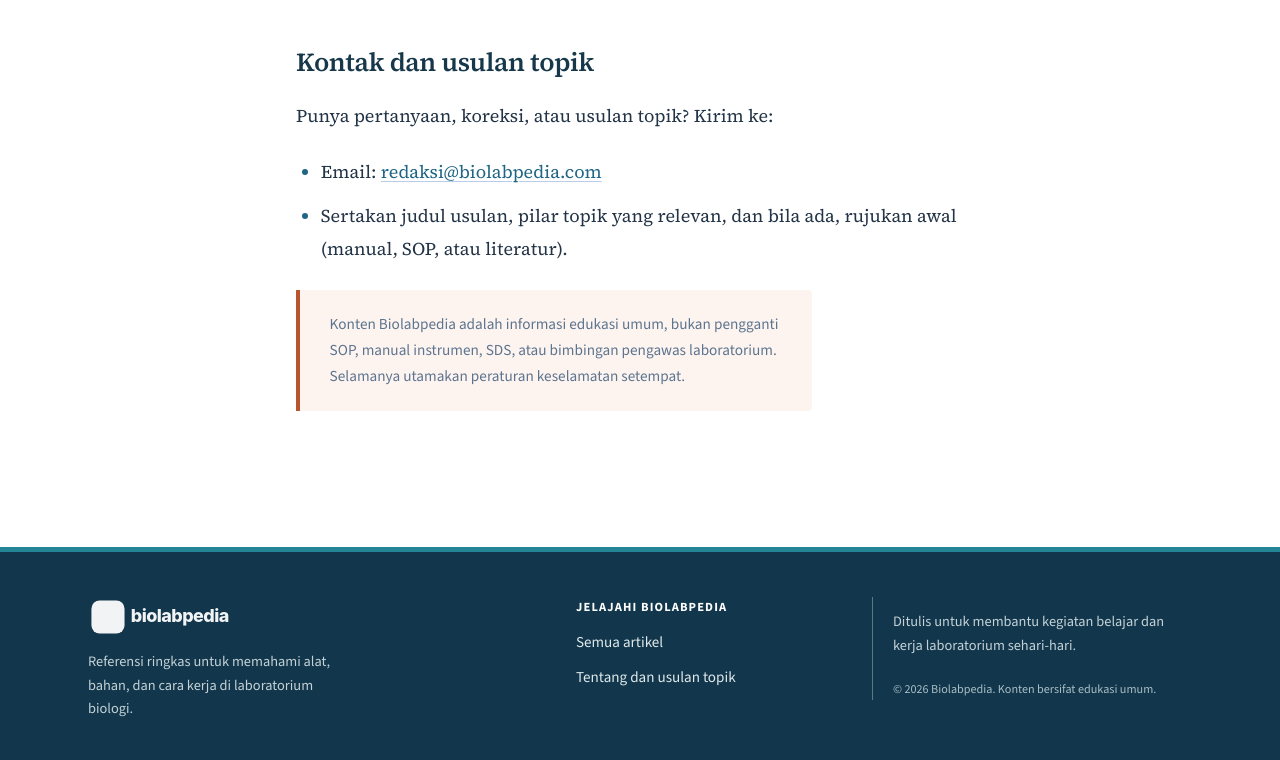
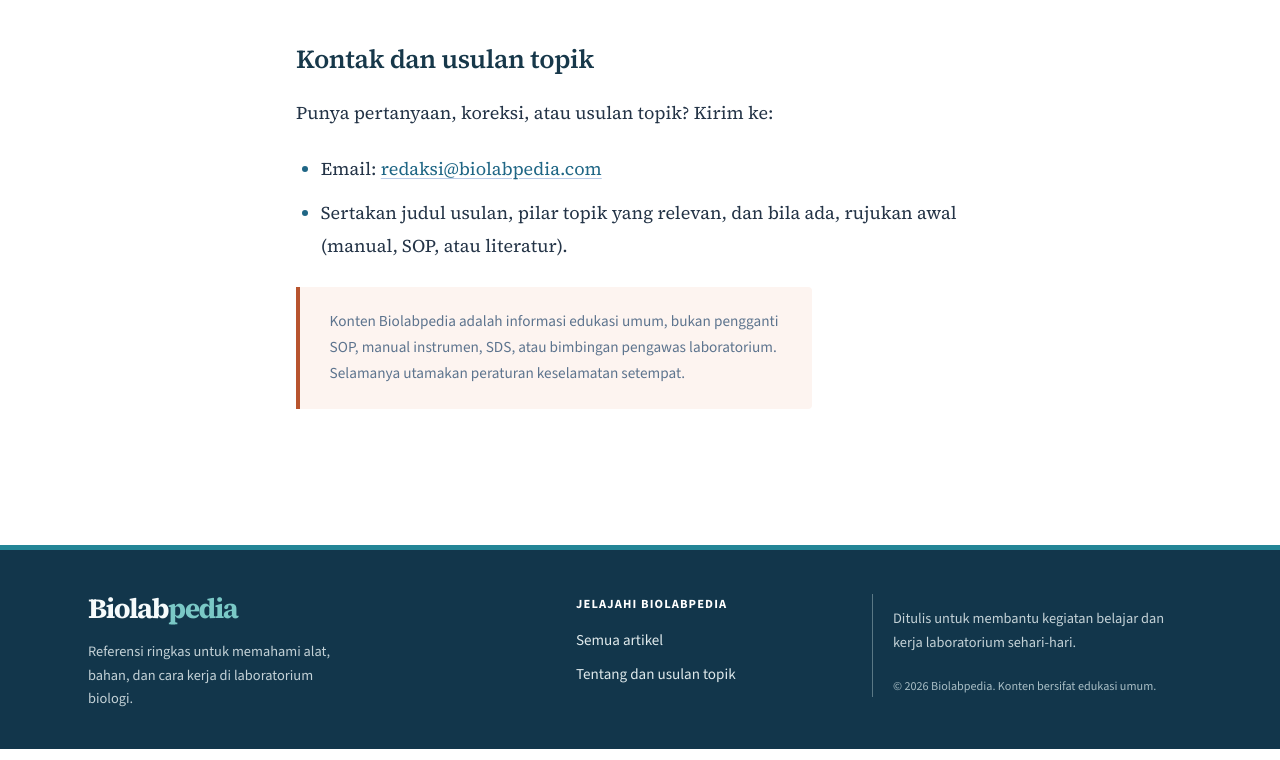
Before and after one commit to trigutomo/biolabpedia, an Astro site: page /tentang in a window 1280 px wide. Shown: the part 1487-2247 px from the top of the page. Built offline with nearby package versions, Linux system fonts and the light colour scheme; Astro itself is replaced by a stand-in of ours.

Commit message:
Replace-logo-with-bioblabpedia-wordmark

```diff
--- a/src/layouts/BaseLayout.astro
+++ b/src/layouts/BaseLayout.astro
@@ -43,8 +43,8 @@ const fullTitle = title === siteName ? `${siteName} — Panduan Laboratorium Bio
     <header class="site-header">
       <div class="container site-header__inner">
         <div class="brand-lockup">
-          <a class="brand" href="/" aria-label="Biolabpedia, beranda">
-            <img src="/images/logo.svg" alt="Biolabpedia" height="40" />
+          <a class="brand brand-wordmark" href="/" aria-label="Biolabpedia, beranda">
+            <span>Biolab</span><span class="brand-wordmark__accent">pedia</span>
           </a>
         </div>
         <div class="header-navigation">
@@ -64,8 +64,8 @@ const fullTitle = title === siteName ? `${siteName} — Panduan Laboratorium Bio
     <footer class="site-footer">
       <div class="container site-footer__inner">
         <div class="site-footer__brand">
-          <a class="brand" href="/" aria-label="Biolabpedia, beranda">
-            <img src="/images/logo.svg" alt="Biolabpedia" height="40" loading="lazy" />
+          <a class="brand brand-wordmark" href="/" aria-label="Biolabpedia, beranda">
+            <span>Biolab</span><span class="brand-wordmark__accent">pedia</span>
           </a>
           <p>Referensi ringkas untuk memahami alat, bahan, dan cara kerja di laboratorium biologi.</p>
         </div>
--- a/src/styles/global.css
+++ b/src/styles/global.css
@@ -1232,6 +1232,9 @@ img {
 .site-header { border-top:4px solid #238596; }
 .site-header .site-header__inner { min-height:0; padding-top:1rem; padding-bottom:.85rem; display:flex; align-items:center; justify-content:space-between; gap:2rem; }
 .brand-lockup { display:flex; flex-direction:column; align-items:flex-start; gap:.25rem; }
+.brand-wordmark { display:inline-flex; align-items:baseline; gap:0; color:#173e56; font-family:var(--font-display); font-size:1.8rem; font-weight:700; line-height:1; letter-spacing:-.055em; text-decoration:none; }
+.brand-wordmark:hover { color:#173e56; text-decoration:none; }
+.brand-wordmark__accent { color:#238596; }
 .brand-tagline { margin:0; color:#587180; font-size:.7rem; line-height:1.25; letter-spacing:.035em; }
 .header-navigation { display:flex; flex-direction:column; align-items:flex-end; gap:.45rem; }
 .site-header__note { margin:0; color:#657c82; font-size:.7rem; letter-spacing:.055em; }
@@ -1241,7 +1244,9 @@ img {
 .site-nav a:hover { background:#edf4f3; }
 .site-footer { margin-top:0; border-radius:0; border-top:5px solid #238596; background:#12364b; color:#d0dce0; }
 .site-footer__inner { display:grid !important; grid-template-columns:minmax(230px,1.4fr) minmax(180px,.8fr) minmax(230px,1fr); align-items:start !important; gap:2.5rem !important; padding-top:2.8rem !important; padding-bottom:2.4rem !important; }
-.site-footer__brand .brand img { filter:brightness(0) invert(1); opacity:.94; }
+.site-footer__brand .brand-wordmark { color:#f6fbfc; font-size:1.75rem; }
+.site-footer__brand .brand-wordmark:hover { color:#fff; }
+.site-footer__brand .brand-wordmark__accent { color:#7ac8c6; }
 .site-footer__brand p,.site-footer__note p { margin:.8rem 0 0; max-width:38ch; color:#c4d2d7; font-size:.9rem; line-height:1.65; }
 .site-footer__links { display:flex; flex-direction:column; align-items:flex-start; gap:.55rem; }
 .site-footer__links h2 { margin:0 0 .2rem; color:#fff; font-size:.78rem; font-family:var(--font-sans); letter-spacing:.09em; text-transform:uppercase; }
```
